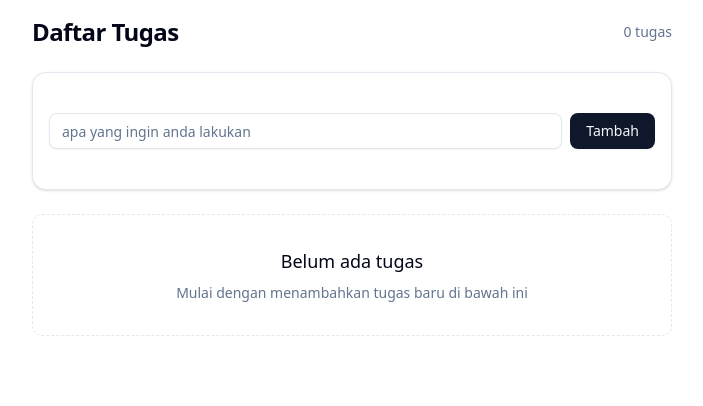
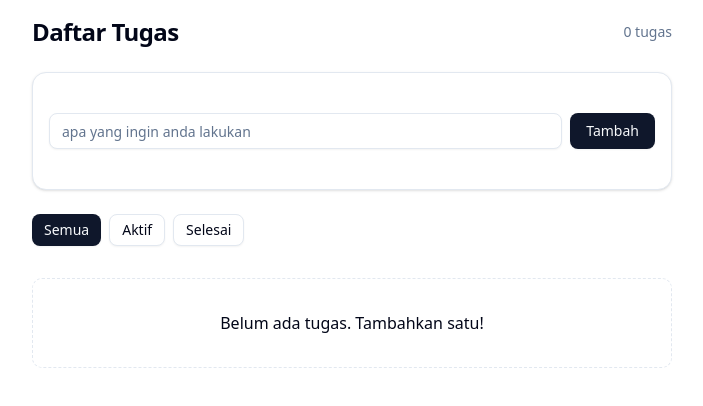
Before and after one commit to r021n/svelte-learn, a SvelteKit app in the folder todo-app-sveltekit/: page / in a window 1280 px wide. Shown: the top 406 px of the page, without its empty margins (288-991 px from the left). Built offline with nearby package versions, Linux system fonts and the light colour scheme.

Commit message:
feat: add filtering functionality to todos with derived store and update UI

```diff
--- a/todo-app-sveltekit/src/lib/stores/todoStore.ts
+++ b/todo-app-sveltekit/src/lib/stores/todoStore.ts
@@ -1,4 +1,4 @@
-import { writable } from 'svelte/store';
+import { writable, derived } from 'svelte/store';
 import { browser } from '$app/environment';
 import type { Todo } from '$lib/type';
 
@@ -47,3 +47,15 @@ export const todoStore = {
 	toggleTodo,
 	updateTodoText
 };
+
+export const filterStore = writable<string>('all');
+
+export const filteredTodos = derived([todoStore, filterStore], ([$todos, $filter]) => {
+	if ($filter === 'active') {
+		return $todos.filter((t) => !t.completed);
+	} else if ($filter === 'completed') {
+		return $todos.filter((t) => t.completed);
+	}
+
+	return $todos;
+});
--- a/todo-app-sveltekit/src/routes/+page.svelte
+++ b/todo-app-sveltekit/src/routes/+page.svelte
@@ -1,5 +1,5 @@
 <script lang="ts">
-	import { todoStore } from '$lib/stores/todoStore';
+	import { todoStore, filterStore, filteredTodos } from '$lib/stores/todoStore';
 	import { Card, CardContent } from '$lib/components/ui/card';
 	import { Checkbox } from '$lib/components/ui/checkbox';
 	import { Label } from '$lib/components/ui/label';
@@ -53,12 +53,18 @@
 			editingId = null;
 		}
 	};
+
+	export let data;
+
+	$: {
+		filterStore.set(data.filter);
+	}
 </script>
 
 <div class="w-full space-y-6">
 	<div class="flex items-center justify-between">
 		<h1 class="text-2xl font-bold tracking-tight">Daftar Tugas</h1>
-		<span class="text-sm text-muted-foreground">{$todoStore.length} tugas</span>
+		<span class="text-sm text-muted-foreground">{$filteredTodos.length} tugas</span>
 	</div>
 
 	<Card>
@@ -67,7 +73,7 @@
 				method="POST"
 				action="?/create"
 				use:enhance={handleSubmit}
-				class="flex w-full items-center space-x-2"
+				class="flex items-center w-full space-x-2"
 			>
 				<Input
 					type="text"
@@ -81,20 +87,43 @@
 		</CardContent>
 	</Card>
 
-	{#if $todoStore.length === 0}
+	<div class="flex pb-2 space-x-2">
+		<Button href="/?filter=all" variant={$filterStore === 'all' ? 'default' : 'outline'} size="sm"
+			>Semua</Button
+		>
+		<Button
+			href="/?filter=active"
+			variant={$filterStore === 'active' ? 'default' : 'outline'}
+			size="sm"
+		>
+			Aktif
+		</Button>
+		<Button
+			href="/?filter=completed"
+			variant={$filterStore === 'completed' ? 'default' : 'outline'}
+			size="sm"
+		>
+			Selesai
+		</Button>
+	</div>
+
+	{#if $filteredTodos.length === 0}
 		<div
 			in:fade
-			class="flex flex-col items-center justify-center space-y-2 rounded-lg border border-dashed p-8 text-center animate-in fade-in-50"
+			class="flex flex-col items-center justify-center p-8 space-y-2 text-center border border-dashed rounded-lg animate-in fade-in-50"
 		>
-			<p class="text-lg font-medium">Belum ada tugas</p>
-			<p class="text-sm text-muted-foreground">Mulai dengan menambahkan tugas baru di bawah ini</p>
+			{#if $filterStore === 'all'}
+				Belum ada tugas. Tambahkan satu!
+			{:else}
+				Tidak ada tugas di filter ini.
+			{/if}
 		</div>
 	{:else}
 		<div class="space-y-3">
-			{#each $todoStore as todo (todo.id)}
+			{#each $filteredTodos as todo (todo.id)}
 				<div transition:slide|local={{ duration: 200 }}>
 					<Card>
-						<CardContent class="flex items-center p-4 gap-3">
+						<CardContent class="flex items-center gap-3 p-4">
 							<Checkbox
 								id={todo.id}
 								checked={todo.completed}
@@ -114,7 +143,8 @@
 										for={todo.id}
 										class="cursor-pointer text-base font-medium block w-full py-1
 										{todo.completed ? 'text-muted-foreground line-through' : ''}
-										">{todo.text}</Label
+										"
+										ondblclick={() => startEditing(todo.id)}>{todo.text}</Label
 									>
 								{/if}
 							</div>
@@ -122,7 +152,7 @@
 								variant="ghost"
 								size="icon"
 								class="text-destructive hover:text-destructive/90 hover:bg-destructive/10"
-								onclick={() => handleDelete(todo.id)}><Trash2 class="h-4 w-4" /></Button
+								onclick={() => handleDelete(todo.id)}><Trash2 class="w-4 h-4" /></Button
 							>
 						</CardContent>
 					</Card>
--- /dev/null
+++ b/todo-app-sveltekit/src/routes/+page.ts
@@ -0,0 +1,7 @@
+import type { PageLoad } from './$types';
+
+export const load: PageLoad = ({ url }) => {
+	const filter = url.searchParams.get('filter') || 'all';
+
+	return { filter };
+};
```
